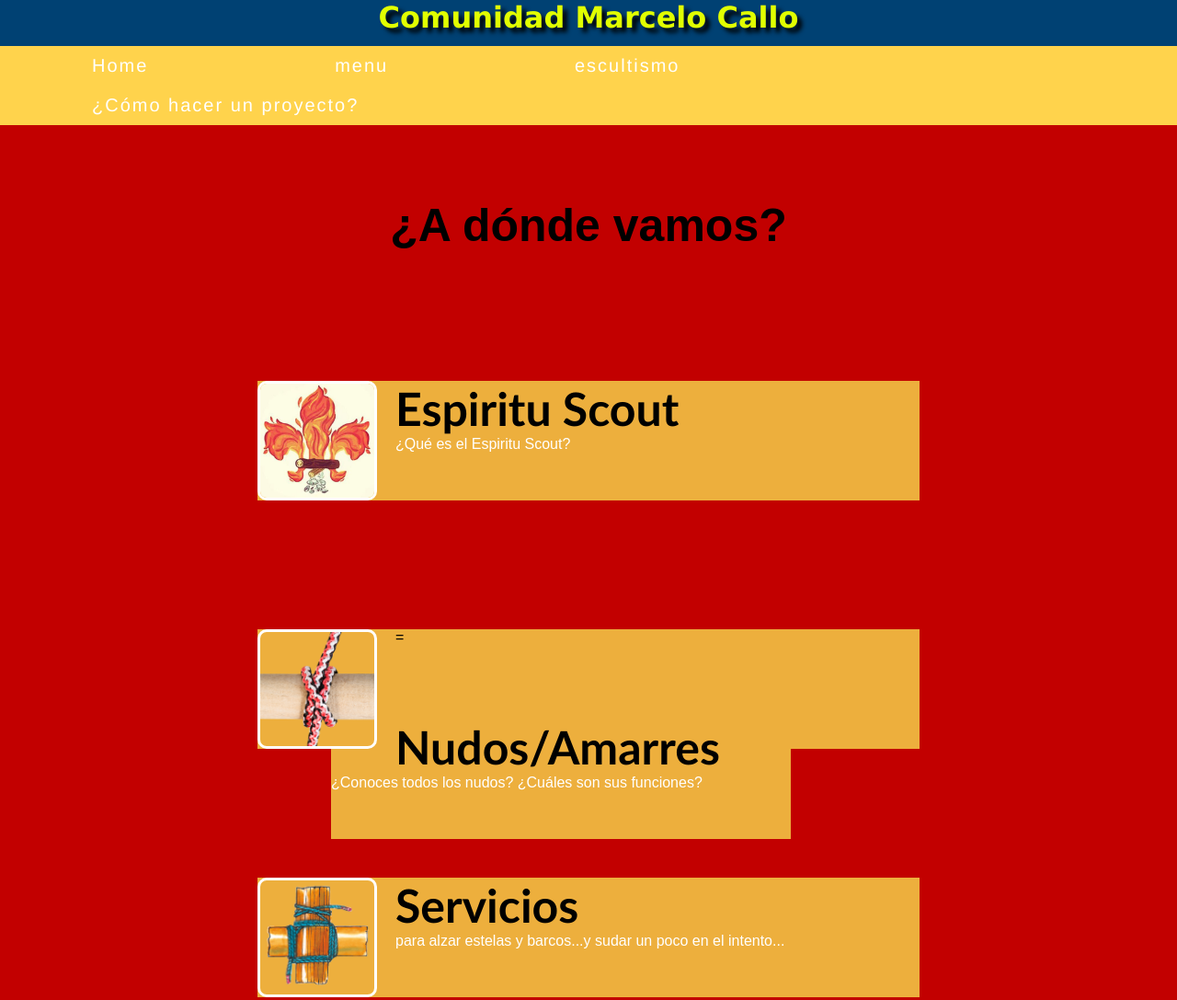
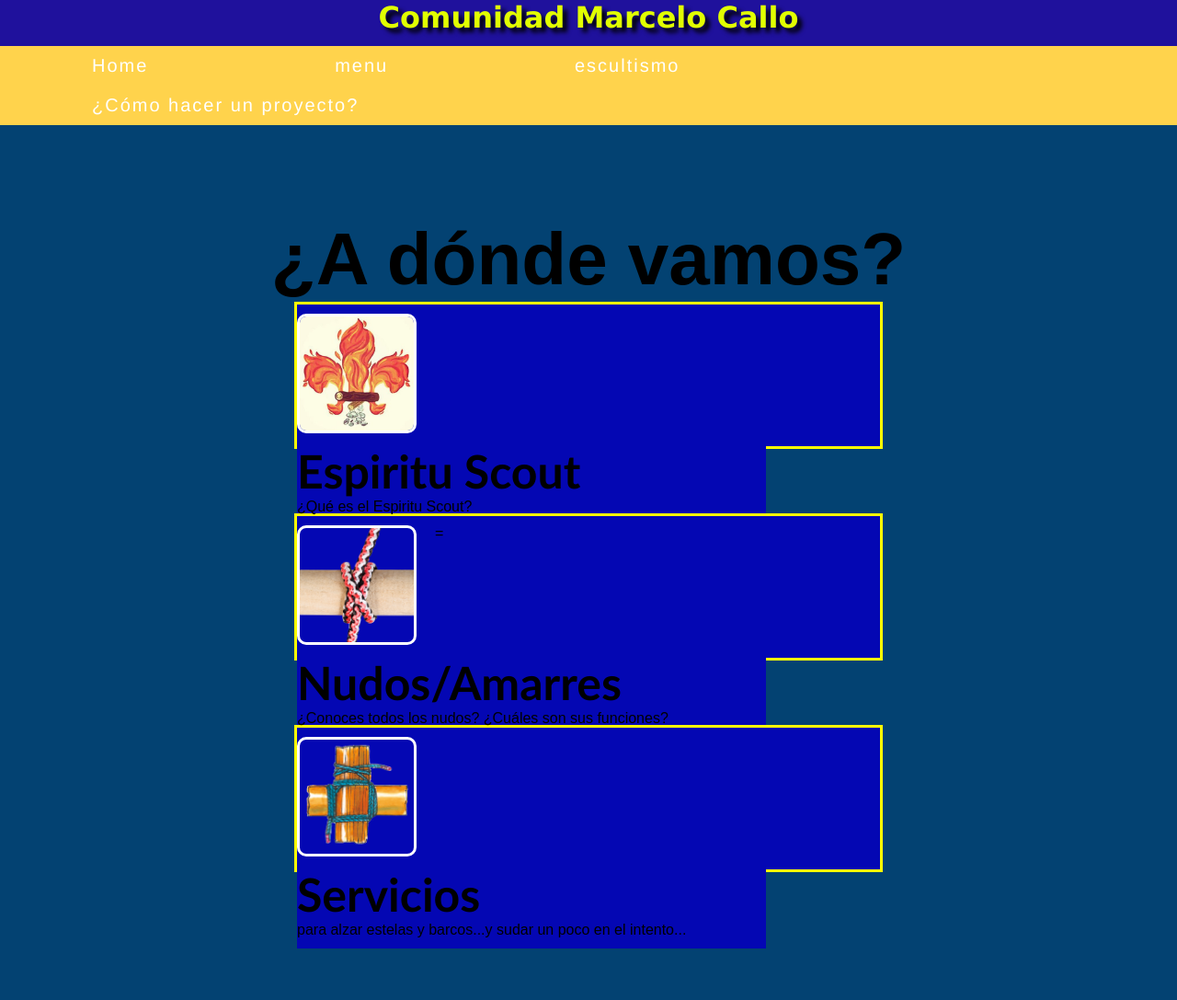
Before and after one commit to AlessandroOrtega/caminantes, a plain HTML site: page index.html in a window 1280 px wide. Shown: the whole page at 92% size. After the commit the page ends 1031 px from the top, so only its background shows below. Drawn offline with Linux system fonts and the light colour scheme.

Commit message:
estilos
le cambie colores (elegidos por andrea)

```diff
--- a/CSS/stilos.css
+++ b/CSS/stilos.css
@@ -1,5 +1,5 @@
 :root {
-    --main-bg-color: #C20000;
+    --main-bg-color:    #034272;
     --secondary-bg-color: #edaf3d;
     --highlight-color: #FFD34C;
     --hover-bg-color: #9d0a85;
@@ -24,9 +24,12 @@ body {
     background: var(--main-bg-color);
 }
 
-.wrapper {
-    margin: 140px auto;
-    width: 75%;
+div.wrapper {
+    margin: 70px auto;
+    width: 50%;
+    height: 160px;
+    padding-top: 10px;
+    border: 3px solid yellow
 }
 
 /* Header Styles */
@@ -40,17 +43,19 @@ h1.tema {
     height: 50px;
     width: 100%;
     text-align: center;
-    background: #004173;
+    background: #1f119c;
     color: rgb(225, 255, 0);
+    box-sizing: border-box;
     font-family: 'Lucida Sans', 'Lucida Sans Regular', 'Lucida Grande', 'Lucida Sans Unicode', Geneva, Verdana, sans-serif;
 }
 
 /* Div Styles */
 div {
-    width: 500px;
-    height: 130px;
-    background: var(--secondary-bg-color);
-    margin: 80px;
+    width: 510px;
+    height: 100px;
+    background:  #0407b3;
+    align-content: center;
+    padding-bottom: 0px;
 }
 
 /* Link Styles */
@@ -67,7 +72,7 @@ a:link {
 
 a:hover {
     text-decoration: underline;
-    font-size: 55px;
+    font-size: 45px;
     background: var(--hover-bg-color);
 }
 
@@ -83,12 +88,13 @@ img {
 }
 
 /* Text Box Styles */
-.text-box {
-    color: var(--text-color);
+div.text-box h2 {
+    color:white;
+
 }
 
 .text-box h2 {
-    font-size: 42px;
+    font-size: 40px;
 }
 
 .text-box p {
@@ -126,11 +132,12 @@ img {
 /* Simple Section Styles */
 .simples {
     width: 100%;
-    height: 110%;
-    font-size: 50px;
-    padding-top: 80px;
-    display: flex;
-    justify-content: center;
+    height: 10%;
+    font-size: 80px;
+    text-align: center;
+    align-content: center;
+    float: inline-end;
+    padding-top: 100px;
 }
 
 /* Footer Styles */
```
Also changed, not shown: caminantes.html (+3 -3 lines).
